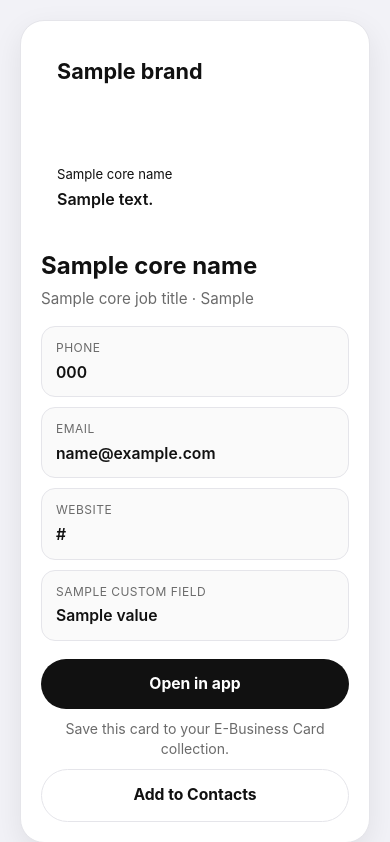
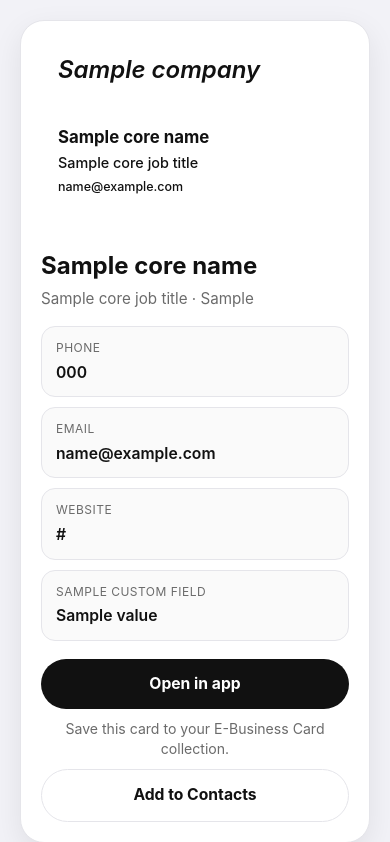
Before and after one commit to jfung2019/e-business-card-api, a FastAPI app: template app/templates/share/card.html in a window 390 px wide. Shown: the part 48-890 px from the top of the page. Run offline with FastAPI, Linux system fonts and the light colour scheme; the template is opened without the code that fills it: most values are stand-ins (such as "Sample title", 1, 10 or a date in 2020).

Commit message:
Fix web share page to match mobile card design presets.
Use design_id from the shared user card instead of token-derived wallet palettes, and align the HTML template layout with MyCardFace TemplateCardFace.

```diff
--- a/app/templates/share/card.html
+++ b/app/templates/share/card.html
@@ -65,14 +65,19 @@
     .wallet-card.classic {
       background: {{ palette.background }};
       color: {{ palette.text }};
+      border: 1px solid rgba(255, 255, 255, 0.35);
     }
 
-    .classic-wash {
+    .accent-orb {
       position: absolute;
-      inset: 0 auto 0 0;
-      width: 42%;
+      top: -36px;
+      right: -24px;
+      width: 140px;
+      height: 140px;
+      border-radius: 50%;
       background: {{ palette.accent }};
-      opacity: 0.35;
+      opacity: 0.24;
+      pointer-events: none;
     }
 
     .classic-inner {
@@ -81,8 +86,8 @@
       display: flex;
       flex-direction: column;
       justify-content: space-between;
-      min-height: 196px;
-      padding: 22px 20px;
+      min-height: 176px;
+      padding: 18px 20px;
     }
 
     .classic-top {
@@ -92,22 +97,37 @@
       align-items: flex-start;
     }
 
-    .brand {
-      font-size: 1.35rem;
-      font-weight: 700;
+    .company {
+      flex: 1;
+      font-size: 1.5rem;
+      font-weight: 600;
+      font-style: italic;
       line-height: 1.15;
       word-break: break-word;
     }
 
-    .classic-bottom .label {
-      font-size: 0.82rem;
-      color: {{ palette.muted }};
-      margin-bottom: 4px;
+    .classic-bottom {
+      display: grid;
+      gap: 4px;
     }
 
-    .classic-bottom .value {
-      font-size: 1rem;
-      font-weight: 600;
+    .classic-bottom .person {
+      font-size: 1.05rem;
+      font-weight: 700;
+      word-break: break-word;
+    }
+
+    .classic-bottom .job-title {
+      font-size: 0.9rem;
+      font-weight: 500;
+      color: {{ palette.muted }};
+      word-break: break-word;
+    }
+
+    .classic-bottom .email {
+      font-size: 0.78rem;
+      font-weight: 500;
+      color: {{ palette.muted }};
       word-break: break-word;
     }
 
@@ -257,14 +277,19 @@
       </div>
       {% else %}
       <div class="wallet-card classic">
-        <div class="classic-wash"></div>
+        <div class="accent-orb"></div>
         <div class="classic-inner">
           <div class="classic-top">
-            <div class="brand">{{ brand }}</div>
+            <div class="company">{{ company }}</div>
           </div>
           <div class="classic-bottom">
-            <div class="label">{{ core_name }}</div>
-            <div class="value">{{ contact_detail }}</div>
+            <div class="person">{{ core_name }}</div>
+            {% if core_job_title %}
+            <div class="job-title">{{ core_job_title }}</div>
+            {% endif %}
+            {% if core_email %}
+            <div class="email">{{ core_email }}</div>
+            {% endif %}
           </div>
         </div>
       </div>
```
Also changed, not shown: app/web/card_designs.py (added, +46 -0 lines), app/web/share_page.py (+4 -16 lines), app/web/share_palettes.py (deleted, +0 -13 lines).
